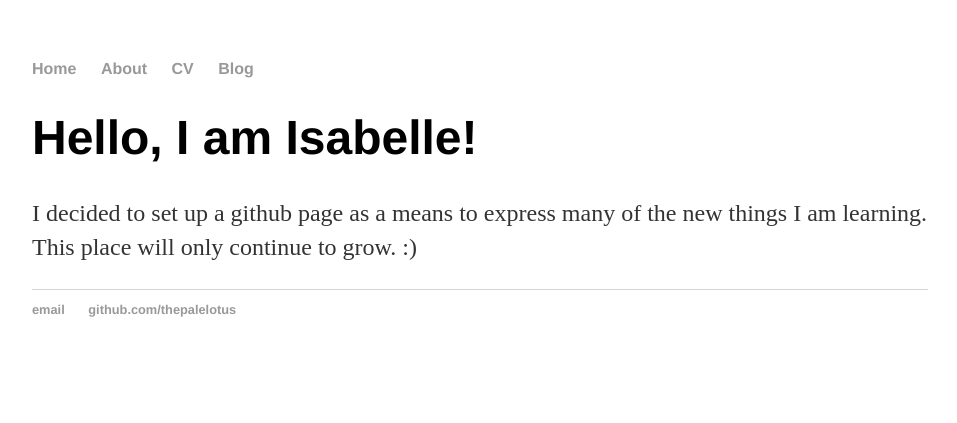
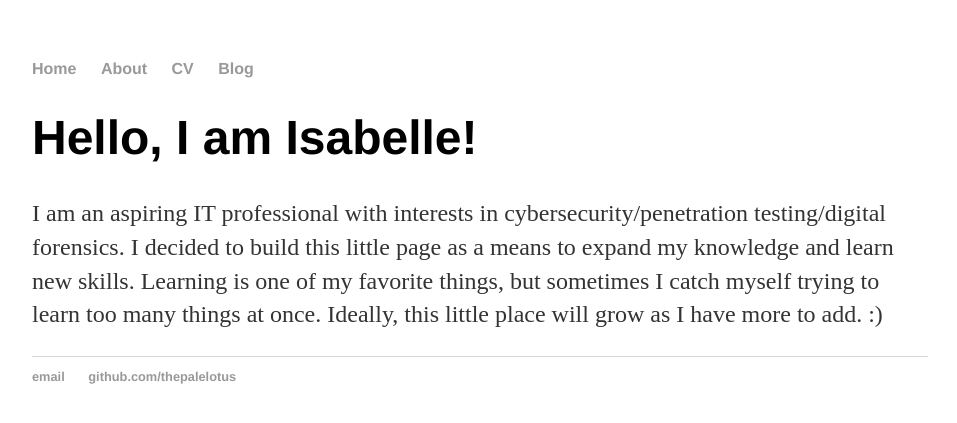
Before and after one commit to thepalelotus/thedreamless.github.io, a Jekyll site: the page index.html, which Jekyll copies as it is, in a window 1280 px wide. Shown: the top 423 px of the page, without its empty margins (160-1117 px from the left). Built offline with Jekyll 4.4.1, drawn with Linux system fonts in a browser that asks for light colours.

Commit message:
Update index.html

```diff
--- a/index.html
+++ b/index.html
@@ -17,7 +17,7 @@
 		<div class="container">
     		<div class="blurb">
         		<h1>Hello, I am Isabelle!</h1>
-				<p>I decided to set up a github page as a means to express many of the new things I am learning. This place will only continue to grow. :)</p>
+				<p>I am an aspiring IT professional with interests in cybersecurity/penetration testing/digital forensics. I decided to build this little page as a means to expand my knowledge and learn new skills. Learning is one of my favorite things, but sometimes I catch myself trying to learn too many things at once. Ideally, this little place will grow as I have more to add. :)</p>
     		</div><!-- /.blurb -->
 		</div><!-- /.container -->
 		<footer>
```
